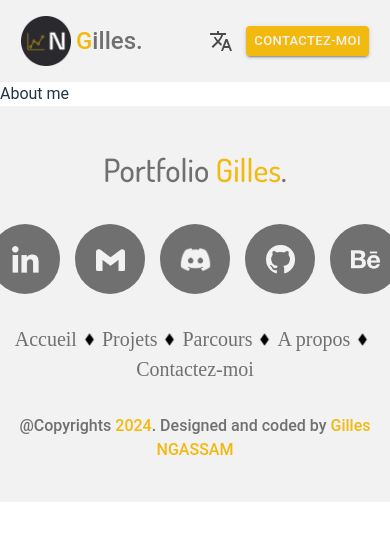
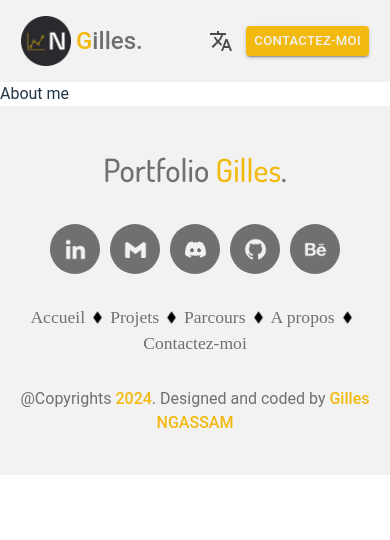
Before and after one commit to NanmegniNgassam/gilles-portfolio, a React (Vite) app: page /about in a window 390 px wide. Shown: the top 540 px of the page. Built offline with nearby package versions, Linux system fonts and the light colour scheme.

Commit message:
Adding responsivity to Footer

```diff
--- a/src/components/footer/footer.module.css
+++ b/src/components/footer/footer.module.css
@@ -28,7 +28,6 @@
 }
 
 .linksContainer {
-    position: relative;
   display: flex;
   gap: 15px;
 }
@@ -73,3 +72,34 @@
   font-weight: 500;
   text-align: center;
 }
+
+@media screen and (max-width: 800px) {
+  .navLinks a {
+    font-size: 1.2rem;
+  }
+}
+
+@media screen and (max-width: 500px) {
+  .linksContainer {
+    display: flex;
+    gap: 10px;
+  }
+  .linkContainer {
+    width: 50px;
+  }
+  .linkContainer:hover {
+    background-color: var(--primary-color);
+    top: 20px;
+  }
+  .linkContainer img {
+    width: 25px;
+  }
+
+  .navLinks a {
+    font-size: 1.1rem;
+  }
+
+  .credentials {
+    font-weight: 400;
+  }
+}
--- a/src/components/footer/index.tsx
+++ b/src/components/footer/index.tsx
@@ -20,15 +20,15 @@ const Footer = () => {
             </TitleHook>
 
             <div className={styles.linksContainer}>
-                {socialsMedia.map((socialMedia) => (
+                {socialsMedia.map((socialMedia, id) => (
                     socialMedia.clickable ? (
-                        <a href={socialMedia.link} target='_blank'>
+                        <a key={id} href={socialMedia.link} target='_blank'>
                             <motion.div className={styles.linkContainer} whileHover={linkHoverAnimation}>
                                 <img src={socialMedia.image} alt={socialMedia.altDescription} />
                             </motion.div>
                         </a>
                     ) : (
-                        <Tooltip title={socialMedia.link} placement="top">
+                        <Tooltip key={id} title={socialMedia.link} placement="top">
                             <div className={styles.linkContainer} >
                                 <img src={socialMedia.image} alt={socialMedia.altDescription} />
                             </div>
--- a/src/components/header/index.tsx
+++ b/src/components/header/index.tsx
@@ -35,9 +35,6 @@ const Header = () => {
             }
         }
     }
-    const spinObjectAnimation = {
-        rotate: [20, -20, 15, -15, 10, -10, 5, -5, 0]
-    }
 
     return (
         <div className={styles.headerContainer}>
@@ -70,8 +67,6 @@ const Header = () => {
                 <Button
                     variant='contained'
                     className="removeButtonOutline"
-                    component={motion.div}
-                    animate={spinObjectAnimation}
                     sx={{
                         px: {mobile: 1, laptop: 2},
                         py: {mobile: 0.5, tablet: 0.75, laptop: 1},
```
Lines whose indentation alone changed are shown as unchanged.
